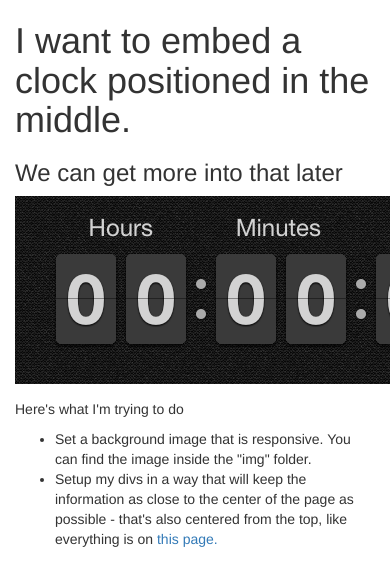
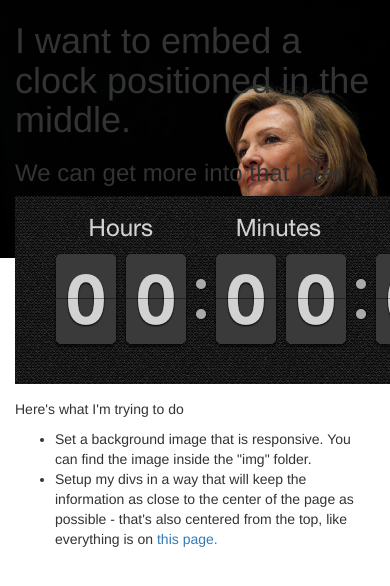
Before and after one commit to jlofranco/samplepage77, a plain HTML site: page hiding/index.html in a window 390 px wide. Shown: the top 586 px of the page. Drawn offline with nearby package versions, Linux system fonts and the light colour scheme; a script that the page names is missing.

Commit message:
add background image and make responsive

```diff
--- /dev/null
+++ b/hiding/css/style.css
@@ -0,0 +1,3 @@
+.background-image{
+  position:absolute;
+}
--- a/hiding/index.html
+++ b/hiding/index.html
@@ -8,6 +8,7 @@
 
     <!-- Bootstrap -->
     <link href="css/bootstrap.min.css" rel="stylesheet">
+    <link rel="stylesheet" href="css/style.css">
 
     <!-- HTML5 shim and Respond.js for IE8 support of HTML5 elements and media queries -->
     <!-- WARNING: Respond.js doesn't work if you view the page via file:// -->
@@ -18,6 +19,7 @@
 
   </head>
   <body>
+    <img src="img/hillary.jpg" alt="" class="img-responsive background-image">
     <div class="container-fluid" style="position:relative;">
       <div class="row">
         <div class="col-md-4"></div>
```
